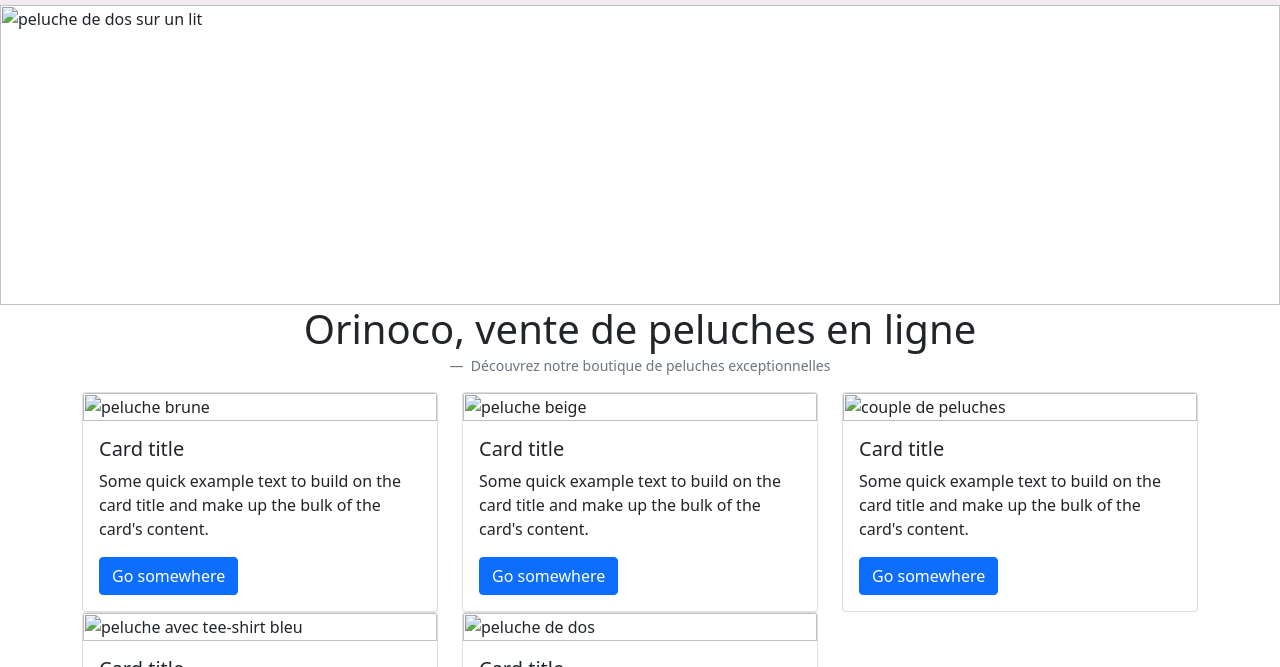
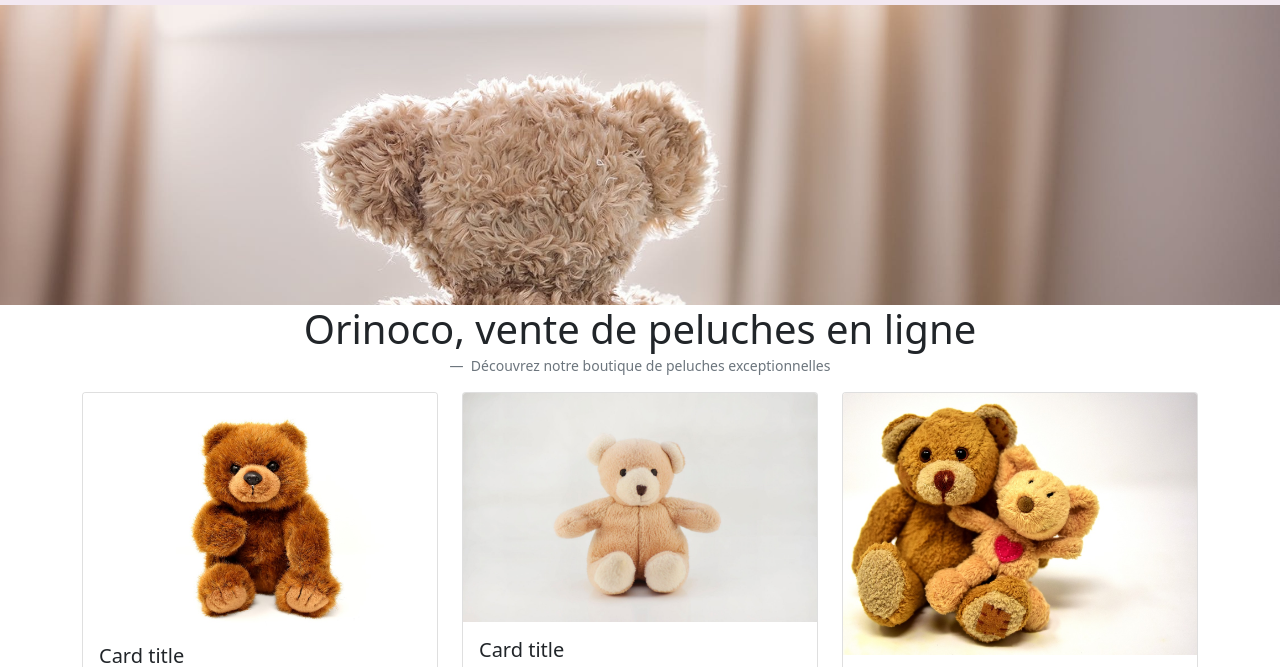
Before and after one commit to medleey/AliceCoisne_5_15012021, a plain HTML site: page index.html in a window 1280 px wide. Shown: the part 89-756 px from the top of the page. Drawn offline with nearby package versions, Linux system fonts and the light colour scheme.

Commit message:
suppression dossier img jwdp5 + index img

```diff
--- a/index.html
+++ b/index.html
@@ -54,7 +54,7 @@
     <!--fin HEADER-->
     <main>
         <section>
-            <img src="./JWDP5/images/teddy_5.jpg" alt="peluche de dos sur un lit" class="img-fluid img-banniere">
+            <img src="./img/teddy_5.jpg" alt="peluche de dos sur un lit" class="img-fluid img-banniere">
 
 
         </section>
@@ -70,7 +70,7 @@
                 <div class="row">
                     <div class="col-4">
                         <div class="card">
-                            <img src="./JWDP5/images/teddy_1.jpg" class="card-img-top" alt="peluche brune">
+                            <img src="./img/teddy_1.jpg" class="card-img-top" alt="peluche brune">
                             <div class="card-body">
                                 <h5 class="card-title">Card title</h5>
                                 <p class="card-text">Some quick example text to build on the card title and make up the bulk of the card's content.</p>
@@ -80,7 +80,7 @@
                     </div>
                     <div class="col-4">
                         <div class="card">
-                            <img src="./JWDP5/images/teddy_2.jpg" class="card-img-top" alt="peluche beige">
+                            <img src="./img/teddy_2.jpg" class="card-img-top" alt="peluche beige">
                             <div class="card-body">
                                 <h5 class="card-title">Card title</h5>
                                 <p class="card-text">Some quick example text to build on the card title and make up the bulk of the card's content.</p>
@@ -90,7 +90,7 @@
                     </div>
                     <div class="col-4">
                         <div class="card">
-                            <img src="./JWDP5/images/teddy_3.jpg" class="card-img-top" alt="couple de peluches">
+                            <img src="./img/teddy_3.jpg" class="card-img-top" alt="couple de peluches">
                             <div class="card-body">
                                 <h5 class="card-title">Card title</h5>
                                 <p class="card-text">Some quick example text to build on the card title and make up the bulk of the card's content.</p>
@@ -102,7 +102,7 @@
                 <div class="row">
                     <div class="col-4">
                         <div class="card">
-                            <img src="./JWDP5/images/teddy_4.jpg" class="card-img-top" alt="peluche avec tee-shirt bleu">
+                            <img src="./img/teddy_4.jpg" class="card-img-top" alt="peluche avec tee-shirt bleu">
                             <div class="card-body">
                                 <h5 class="card-title">Card title</h5>
                                 <p class="card-text">Some quick example text to build on the card title and make up the bulk of the card's content.</p>
@@ -112,7 +112,7 @@
                     </div>
                     <div class="col-4">
                         <div class="card">
-                            <img src="./JWDP5/images/teddy_5.jpg" class="card-img-top" alt="peluche de dos">
+                            <img src="./img/teddy_5.jpg" class="card-img-top" alt="peluche de dos">
                             <div class="card-body">
                                 <h5 class="card-title">Card title</h5>
                                 <p class="card-text">Some quick example text to build on the card title and make up the bulk of the card's content.</p>
```
Also changed, not shown: img/teddy_1.jpg (added), img/teddy_2.jpg (added), img/teddy_3.jpg (added), img/teddy_4.jpg (added), img/teddy_5.jpg (added).
